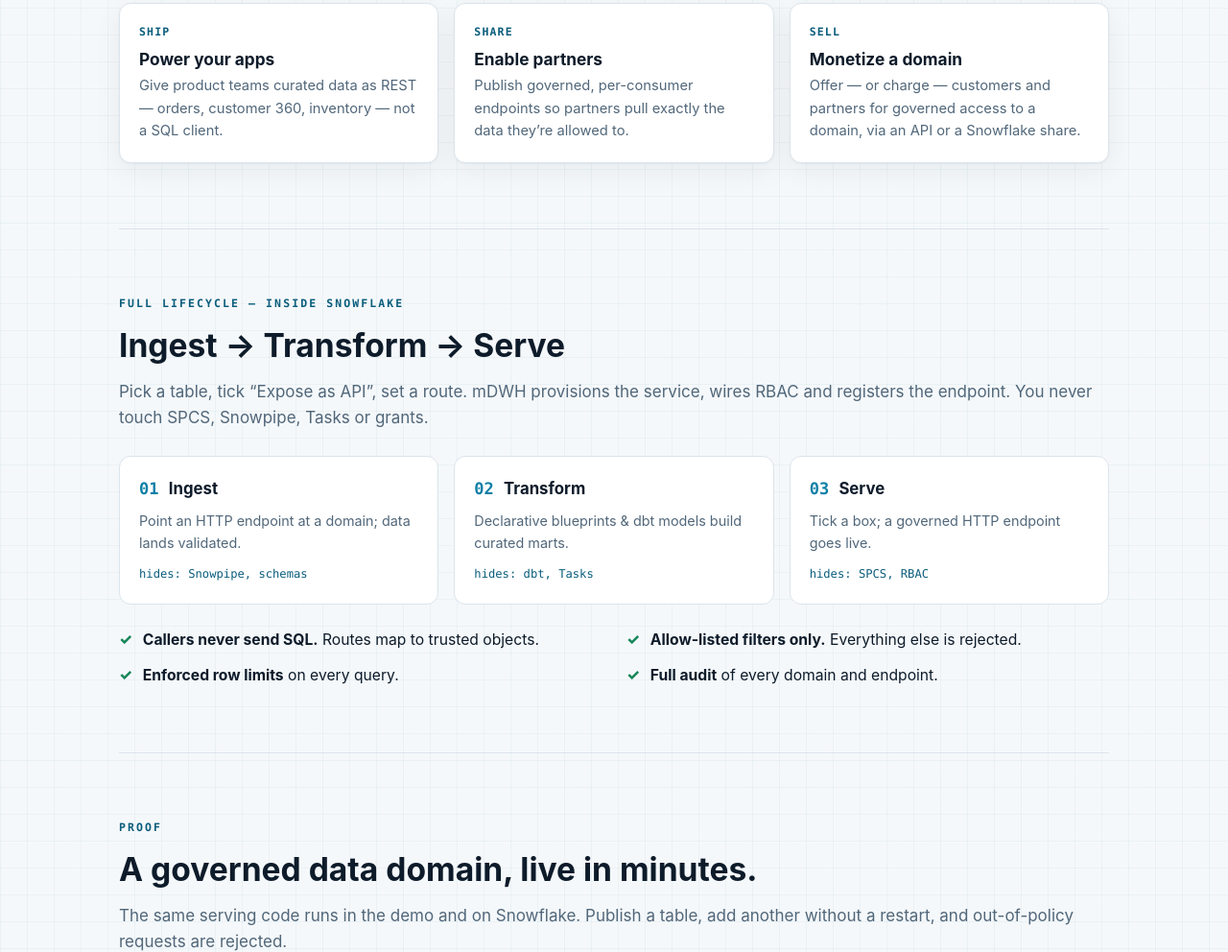
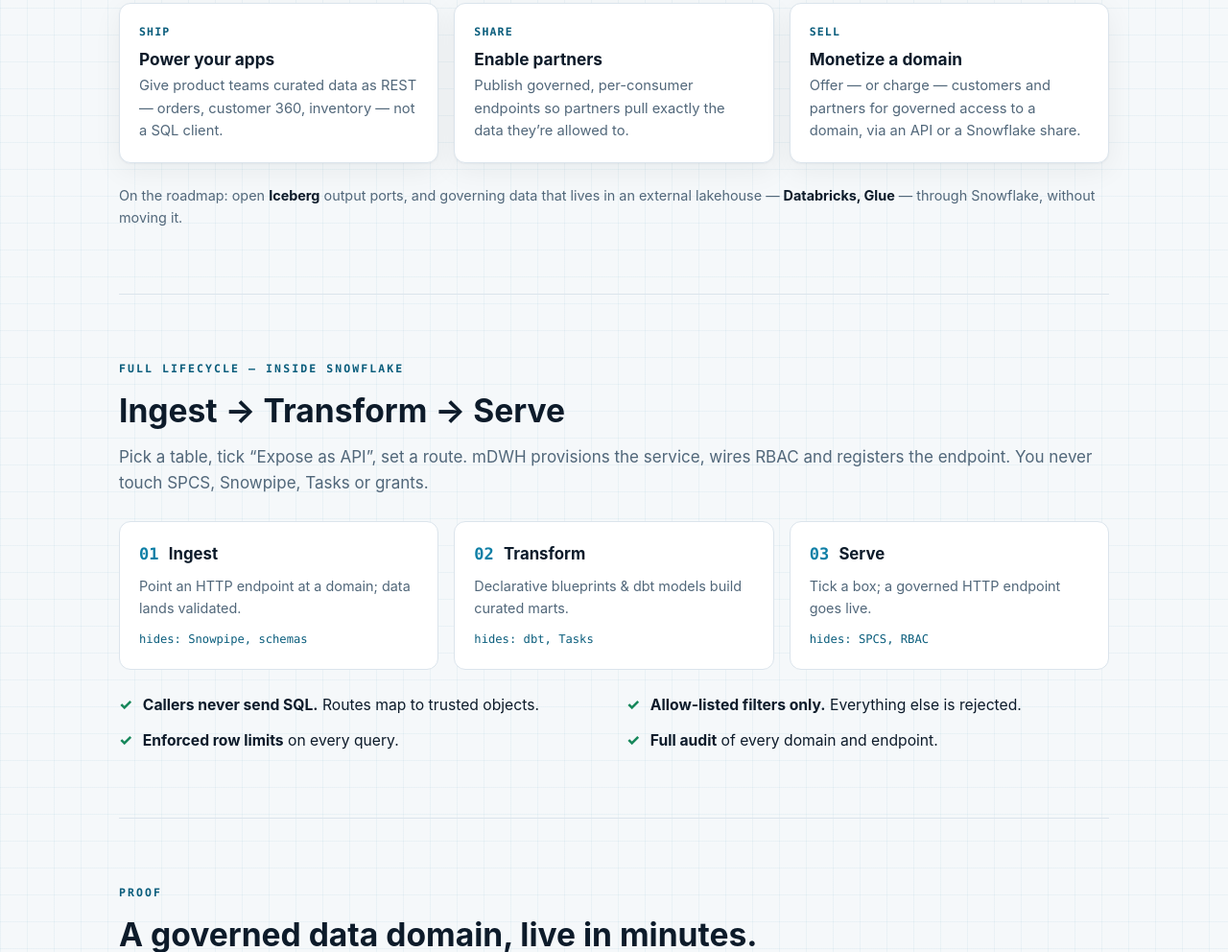
Before and after one commit to draev/dataspacehq-landing, a plain HTML site: page index.html in a window 1280 px wide. Shown: the part 972-1964 px from the top of the page at 96% size. Drawn offline with Linux system fonts and the light colour scheme.

Commit message:
Add open-lakehouse / cross-catalog roadmap note

```diff
--- a/index.html
+++ b/index.html
@@ -181,6 +181,7 @@
       <div class="oc"><div class="verb-lbl mono">Share</div><h3>Enable partners</h3><p>Publish governed, per-consumer endpoints so partners pull exactly the data they’re allowed to.</p></div>
       <div class="oc"><div class="verb-lbl mono">Sell</div><h3>Monetize a domain</h3><p>Offer — or charge — customers and partners for governed access to a domain, via an API or a Snowflake share.</p></div>
     </div>
+    <p style="margin-top:22px;font-size:.9rem;color:var(--muted);">On the roadmap: open <strong>Iceberg</strong> output ports, and governing data that lives in an external lakehouse — <strong>Databricks, Glue</strong> — through Snowflake, without moving it.</p>
   </section>
 
   <section id="how">
```
